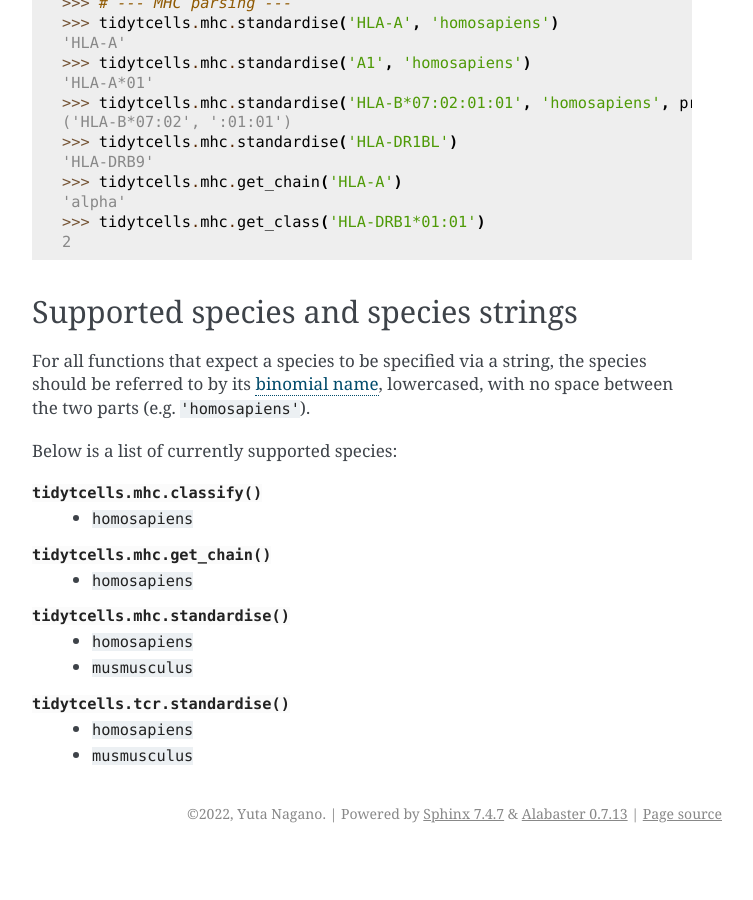
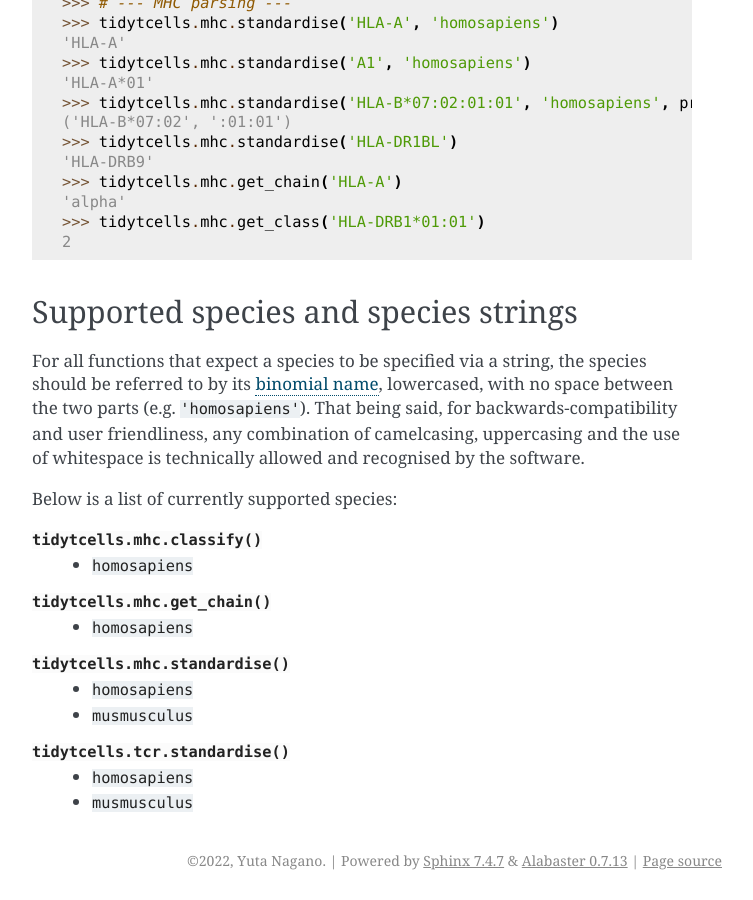
Before and after one commit to yutanagano/tidytcells, a Sphinx documentation site: the page built from docs/usage.rst, in a window 1280 px wide and 900 px high, scrolled down 1145 px. Shown: the whole window, without its empty margins (388-1141 px from the left). Built offline with Sphinx 7.4.7, drawn with Linux system fonts in a browser that asks for light colours; before the commit the page ends 1998 px from its top, so only the background shows below that.

Commit message:
Add more on species strings to docs

```diff
--- a/docs/usage.rst
+++ b/docs/usage.rst
@@ -56,6 +56,7 @@ Supported species and species strings
 -------------------------------------
 
 For all functions that expect a species to be specified via a string, the species should be referred to by its `binomial name <https://en.wikipedia.org/wiki/Binomial_nomenclature>`_, lowercased, with no space between the two parts (e.g. ``'homosapiens'``).
+That being said, for backwards-compatibility and user friendliness, any combination of camelcasing, uppercasing and the use of whitespace is technically allowed and recognised by the software.
 
 Below is a list of currently supported species:
 
```
